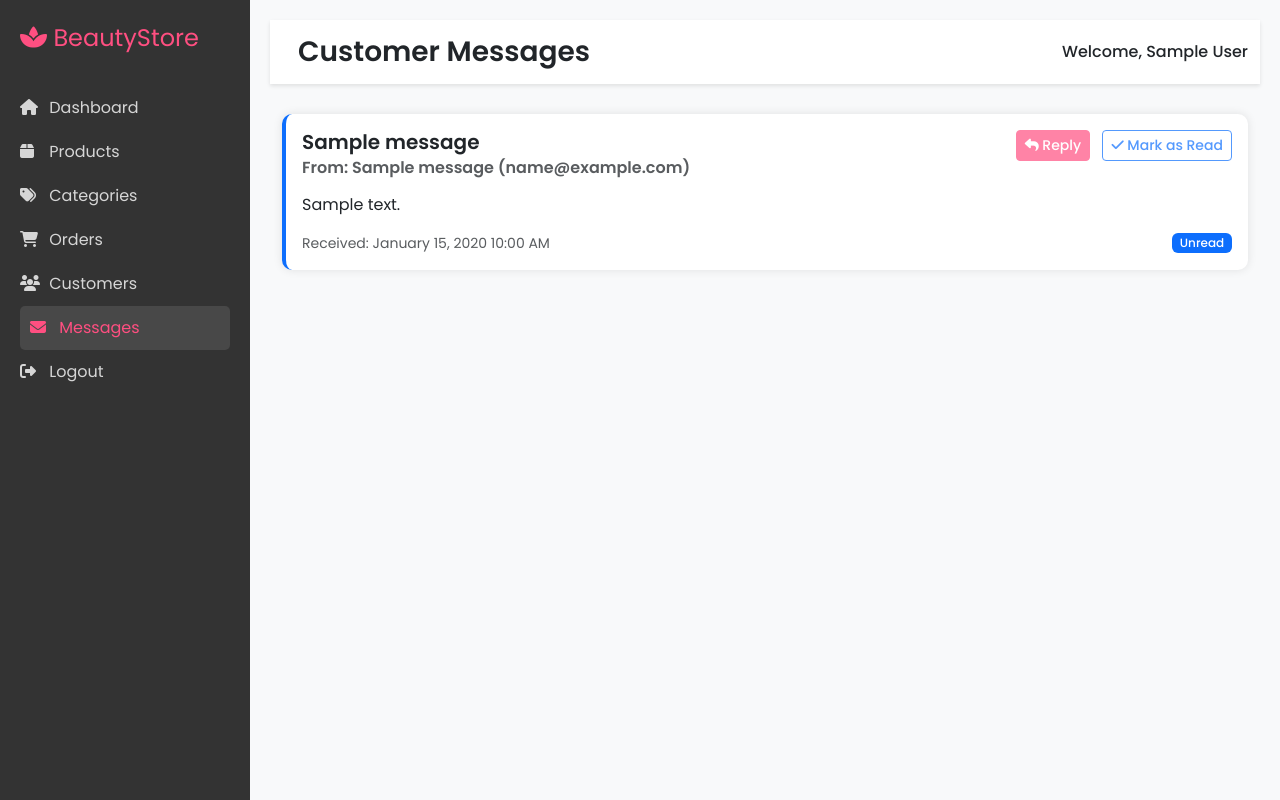
After one commit to dimuthadithya/BeautyProducts, a PHP site: page /admin/messages.php in a window 1280 px wide. The commit adds this page. Run offline with PHP 8.4, Linux system fonts and the light colour scheme; the visitor is signed in with stand-in values (Sample User, id 1); tables that the repository leaves empty hold one stand-in row (values such as "Sample post").

Commit message:
Implement contact form functionality: add form validation, message storage, and admin message management

```diff
--- a/admin/include/sidebar.php
+++ b/admin/include/sidebar.php
@@ -16,9 +16,11 @@
     </a>
     <a href="orders.php" class="nav-link <?php echo $current_page === 'orders.php' ? 'active' : ''; ?>">
       <i class="fas fa-shopping-cart"></i> Orders
+    </a> <a href="customers.php" class="nav-link <?php echo $current_page === 'customers.php' ? 'active' : ''; ?>">
+      <i class="fas fa-users"></i> Customers
     </a>
-    <a href="customers.php" class="nav-link <?php echo $current_page === 'customers.php' ? 'active' : ''; ?>">
-      <i class="fas fa-users"></i> Customers
+    <a href="messages.php" class="nav-link <?php echo $current_page === 'messages.php' ? 'active' : ''; ?>">
+      <i class="fas fa-envelope"></i> Messages
     </a>
     <a href="../config/logout.php" class="nav-link">
       <i class="fas fa-sign-out-alt"></i> Logout
--- /dev/null
+++ b/admin/messages.php
@@ -0,0 +1,186 @@
+<?php
+require_once('../config/db_conn.php');
+session_start();
+
+// Check if user is logged in and is admin
+if (!isset($_SESSION['user_id']) || $_SESSION['role'] !== 'admin') {
+    header('Location: ../login.php');
+    exit;
+}
+
+// Update message status
+if (isset($_POST['message_id']) && isset($_POST['status'])) {
+    $message_id = (int)$_POST['message_id'];
+    $status = mysqli_real_escape_string($conn, $_POST['status']);
+
+    $query = "UPDATE messages SET status = ? WHERE message_id = ?";
+    $stmt = mysqli_prepare($conn, $query);
+    mysqli_stmt_bind_param($stmt, "si", $status, $message_id);
+    mysqli_stmt_execute($stmt);
+    mysqli_stmt_close($stmt);
+
+    header('Content-Type: application/json');
+    echo json_encode(['success' => true]);
+    exit;
+}
+
+// Fetch messages
+$query = "SELECT * FROM messages ORDER BY created_at DESC";
+$result = mysqli_query($conn, $query);
+?>
+
+<!DOCTYPE html>
+<html lang="en">
+
+<head>
+    <meta charset="UTF-8" />
+    <meta name="viewport" content="width=device-width, initial-scale=1.0" />
+    <title>Messages - Beauty Store Admin</title>
+    <?php include('include/head.php'); ?>
+    <style>
+        .message-card {
+            transition: transform 0.2s;
+        }
+
+        .message-card:hover {
+            transform: translateY(-2px);
+        }
+
+        .unread {
+            border-left: 4px solid #0d6efd;
+        }
+
+        .message-actions {
+            opacity: 0.7;
+            transition: opacity 0.2s;
+        }
+
+        .message-card:hover .message-actions {
+            opacity: 1;
+        }
+    </style>
+</head>
+
+<body>
+    <div class="wrapper">
+        <!-- Sidebar -->
+        <?php include('include/sidebar.php'); ?>
+
+        <!-- Main Content -->
+        <div class="main-content">
+            <?php
+            $pageTitle = "Customer Messages";
+            include('include/header.php');
+            ?>
+
+            <!-- Content Area -->
+            <div class="content">
+                <div class="container-fluid">
+                    <div class="row">
+                        <?php while ($message = mysqli_fetch_assoc($result)) : ?>
+                            <div class="col-12 mb-4">
+                                <div class="card message-card <?php echo $message['status'] === 'unread' ? 'unread' : ''; ?>">
+                                    <div class="card-body">
+                                        <div class="d-flex justify-content-between align-items-start mb-3">
+                                            <div>
+                                                <h5 class="card-title"><?php echo htmlspecialchars($message['subject']); ?></h5>
+                                                <h6 class="card-subtitle text-muted">
+                                                    From: <?php echo htmlspecialchars($message['name']); ?>
+                                                    (<?php echo htmlspecialchars($message['email']); ?>)
+                                                </h6>
+                                            </div>
+                                            <div class="message-actions">
+                                                <a href="mailto:<?php echo htmlspecialchars($message['email']); ?>?subject=Re: <?php echo htmlspecialchars($message['subject']); ?>"
+                                                    class="btn btn-sm btn-primary me-2"
+                                                    onclick="markAsReplied(<?php echo $message['message_id']; ?>)">
+                                                    <i class="fas fa-reply"></i> Reply
+                                                </a>
+                                                <?php if ($message['status'] === 'unread') : ?>
+                                                    <button class="btn btn-sm btn-outline-primary"
+                                                        onclick="markAsRead(<?php echo $message['message_id']; ?>, this)">
+                                                        <i class="fas fa-check"></i> Mark as Read
+                                                    </button>
+                                                <?php endif; ?>
+                                            </div>
+                                        </div>
+                                        <p class="card-text"><?php echo nl2br(htmlspecialchars($message['message'])); ?></p>
+                                        <div class="d-flex justify-content-between align-items-center mt-3">
+                                            <small class="text-muted">
+                                                Received: <?php echo date('F j, Y g:i A', strtotime($message['created_at'])); ?>
+                                            </small>
+                                            <span class="badge bg-<?php
+                                                                    echo match ($message['status']) {
+                                                                        'unread' => 'primary',
+                                                                        'read' => 'secondary',
+                                                                        'replied' => 'success',
+                                                                        default => 'secondary'
+                                                                    };
+                                                                    ?>">
+                                                <?php echo ucfirst($message['status']); ?>
+                                            </span>
+                                        </div>
+                                    </div>
+                                </div>
+                            </div>
+                        <?php endwhile; ?>
+
+                        <?php if (mysqli_num_rows($result) === 0) : ?>
+                            <div class="col-12">
+                                <div class="alert alert-info">
+                                    No messages found.
+                                </div>
+                            </div>
+                        <?php endif; ?>
+                    </div>
+                </div>
+            </div>
+        </div>
+    </div>
+
+    <!-- Bootstrap JS -->
+    <script src="https://cdn.jsdelivr.net/npm/bootstrap@5.3.0/dist/js/bootstrap.bundle.min.js"></script>
+    <script>
+        async function updateMessageStatus(messageId, status) {
+            try {
+                const formData = new FormData();
+                formData.append('message_id', messageId);
+                formData.append('status', status);
+
+                const response = await fetch('messages.php', {
+                    method: 'POST',
+                    body: formData
+                });
+
+                const data = await response.json();
+                if (data.success) {
+                    return true;
+                }
+            } catch (error) {
+                console.error('Error:', error);
+            }
+            return false;
+        }
+
+        async function markAsRead(messageId, button) {
+            if (await updateMessageStatus(messageId, 'read')) {
+                const card = button.closest('.message-card');
+                card.classList.remove('unread');
+                button.remove();
+                const badge = card.querySelector('.badge');
+                badge.className = 'badge bg-secondary';
+                badge.textContent = 'Read';
+            }
+        }
+
+        async function markAsReplied(messageId) {
+            await updateMessageStatus(messageId, 'replied');
+            const badge = document.querySelector(`[data-message-id="${messageId}"] .badge`);
+            if (badge) {
+                badge.className = 'badge bg-success';
+                badge.textContent = 'Replied';
+            }
+        }
+    </script>
+</body>
+
+</html>
```
Also changed, not shown: contact.php (+98 -3 lines), process-contact.php (added, +38 -0 lines), sql/beauty_store.sql (+11 -0 lines).
